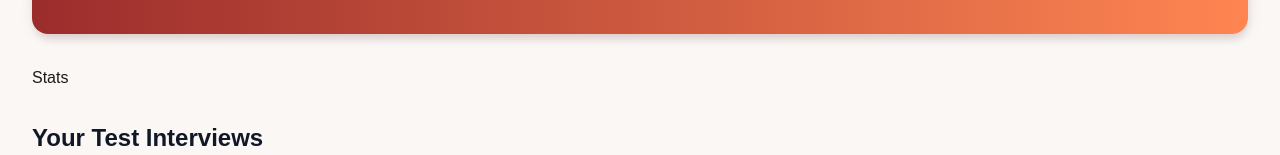
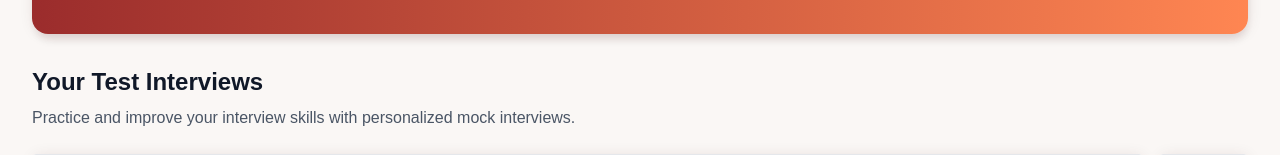
Before and after one commit to peterdinis/Interview-Prep, a Next.js app: page /dashboard in a window 1280 px wide. Shown: the part 211-366 px from the top of the page. Built offline with nearby package versions, Linux system fonts and the light colour scheme; no server answers.

Commit message:
feat: Delete dashboard stats

```diff
--- a/components/dashboard/DashboardWrapper.tsx
+++ b/components/dashboard/DashboardWrapper.tsx
@@ -6,7 +6,6 @@ import { Button } from "../ui/button";
 import { Input } from "../ui/input";
 import DashboardDialog from "./DashboardDialog";
 import DashboardInterviews from "./DashboardInterviews";
-import DashboardStats from "./DashboardStats";
 
 const DashboardWrapper = () => {
 	const { user } = useKindeBrowserClient();
@@ -27,11 +26,6 @@ const DashboardWrapper = () => {
 					</div>
 				</div>
 			</div>
-
-			<div className="grid grid-cols-1 md:grid-cols-2 lg:grid-cols-4 gap-6 mb-8">
-				<DashboardStats />
-			</div>
-
 			<div className="mb-8">
 				<div className="flex flex-col sm:flex-row sm:items-center sm:justify-between mb-6">
 					<div
```
